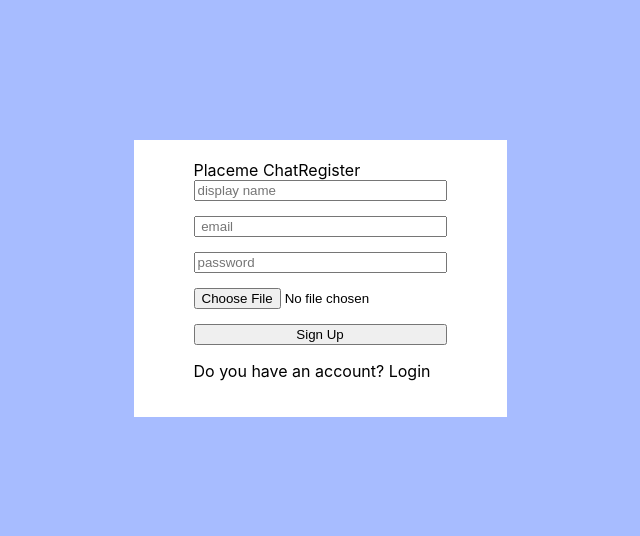
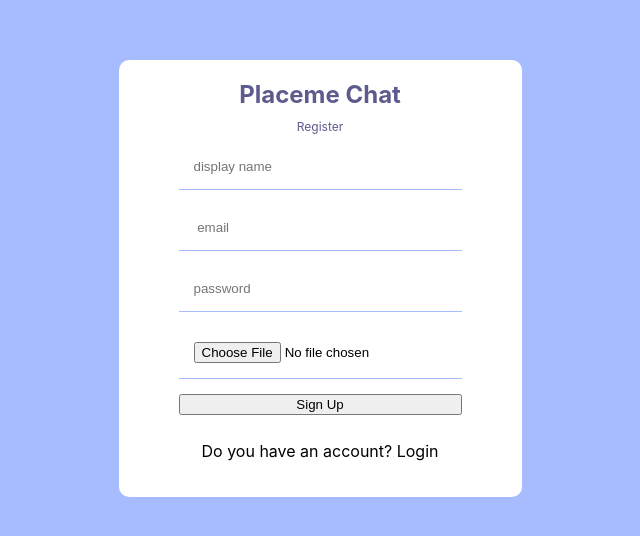
Before and after one commit to Asna1303/chatapp, a React (Create React App) app: page / in a window 1280 px wide. Shown: the part 122-658 px from the top of the page, without its empty margins (320-960 px from the left). Built offline with nearby package versions, Linux system fonts and the light colour scheme.

Commit message:
given style for title,input,logo

```diff
--- a/src/style.scss
+++ b/src/style.scss
@@ -8,10 +8,32 @@
     .formWrapper{
         background-color: white;
         padding: 20px 60px;
+        border-radius:10px;
+        display: flex;
+        flex-direction: column;
+        gap: 10px;
+        align-items: center;
+
+
+        .logo{
+            color:#5d5b8d;
+            font-weight: bold;
+            font-size: 24px;
+        }
+        .title{
+            color:#5d5b8d;
+            font-size: 12px;
+        }
         form{
             display:flex;
             flex-direction: column;
             gap:15px;
+
+            input{
+                padding: 15px;
+                border: none;
+                border-bottom:1px solid #a7bcff;
+            }
         }
     }
 }
```
